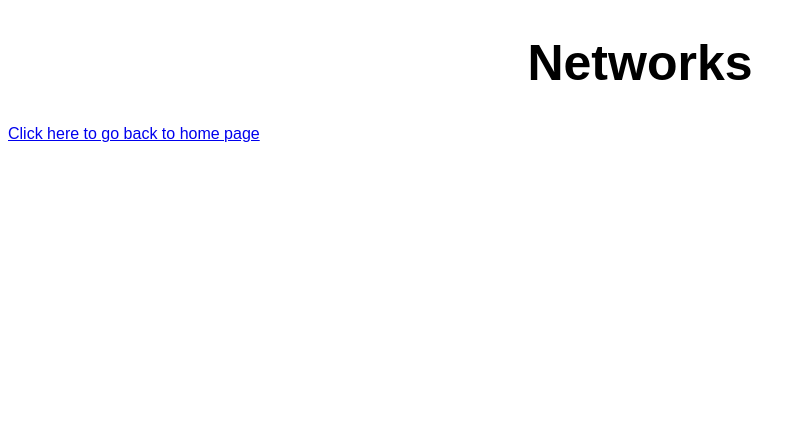
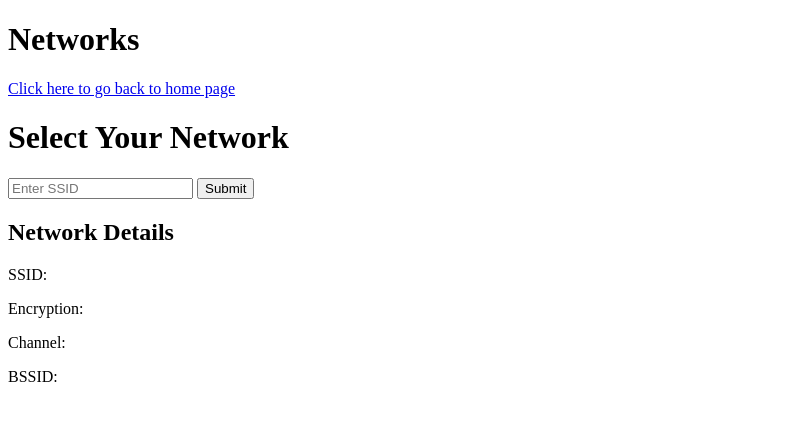
Before and after one commit to HabibaNour/Group-Project, a Flask app: template templates/networks.html in a window 1280 px wide. Shown: the top 421 px of the page, without its empty margins (0-806 px from the left). Run offline with Flask 3, Linux system fonts and the light colour scheme; the template is opened without the code that fills it, so the values that code supplies are empty; some libraries are stand-ins or nearby versions.

Commit message:
updated networks.html

```diff
--- a/templates/networks.html
+++ b/templates/networks.html
@@ -3,8 +3,13 @@
 <head>
     <meta charset="UTF-8">
     <meta name="viewport" content="width=device-width, intial-scale-1,0">
-    <title>Home</title>
-    <link rel="stylesheet" href="{{ url_for('static', filename='style.css') }}">
+    <title>Network Selection</title>
+    <!--<link rel="stylesheet" href="{{ url_for('static', filename='style.css') }}"> -->
+    <script src="https://cdnjs.cloudflare.com/ajax/libs/socket.io/4.7.2/socket.io.js"></script>
+    <script type="text/javascript" src="//ajax.googleapis.com/ajax/libs/jquery/2.1.4/jquery.min.js"></script>
+    <script type="text/javascript" src="//ajax.googleapis.com/ajax/libs/jqueryui/1.10.4/jquery-ui.min.js"></script>
+    <link rel="stylesheet" type="text/css" href="static/overhang.min.css" />
+    <script type="text/javascript" src="static/overhang.min.js"></script>
 
 </head>
     <body>
@@ -14,7 +19,59 @@
         <a href = '/'>Click here to go back to home page </a>
 
     </div>
+        <h1>Select Your Network</h1>
 
+        <input type="text" id="ssid_input" placeholder="Enter SSID" list="ssid_list">
+        <datalist id="ssid_list"></datalist>
+        <button onclick="set_SSID()">Submit</button>
 
+        <h2>Network Details</h2>
+        <p>SSID: <span id = "ssid"></span></p>
+        <p>Encryption: <span id = "crypto"></span></p>
+        <p>Channel: <span id = "channel"></span></p>
+        <p>BSSID: <span id = "bssid"></span></p>
+
+        <script>
+            var socket = io.connect("http://localhost:5000");
+            var selected_SSID = null;
+            var all_networks = {};
+
+            socket.on('network_info', function(data) {
+                all_networks[data.ssid] = data;
+                update_dropdown();
+            });
+
+            function update_dropdown() {
+                let ssid_list = document.getElementById("ssid_list");
+                ssid_list.innerHTML = ""; //clears
+                for (let ssid in all_networks) {
+                    let option = document.createElement("option");
+                    option.value = ssid;
+                    ssid_list.appendChild(option);
+                }
+            }
+
+            function set_SSID() {
+                selected_SSID = document.getElementById("ssid_input").value;
+                if(selected_SSID in all_networks) {
+                    sessionStorage.setItem('selected_SSID', selected_SSID); //saves until browser exits
+
+                    document.getElementById("ssid").innerText = selected_SSID;
+                    document.getElementById("crypto").innerText = all_networks[selected_SSID].crypto;
+                    document.getElementById("channel").innerText = all_networks[selected_SSID].channel;
+                    document.getElementById("bssid").innerText = all_networks[selected_SSID].bssid;
+
+                    socket.emit('home_SSID',{'ssid': selected_SSID, 'channel' : all_networks[selected_SSID].channel, 'bssid' : all_networks[selected_SSID].bssid})
+
+                }
+                else{
+                    $("body").overhang({
+                        type: "error",
+                        message: "Whoops! Incorrect Network Name!",
+                        closeConfirm: true
+                        });
+                }
+            }
+        </script>
     </body>
 </html>
```
Lines whose indentation alone changed are shown as unchanged.
